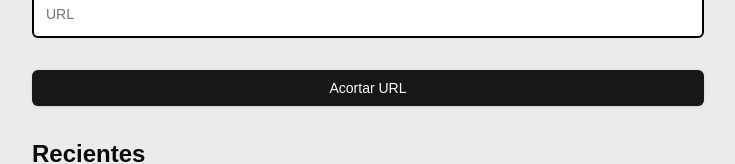
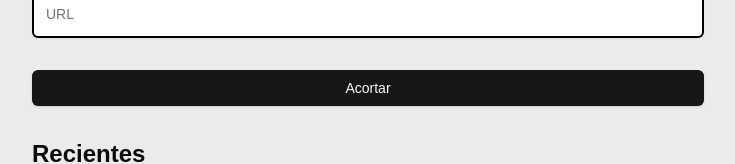
Before and after one commit to DiegoAA23/Acortador-URLs, a Next.js app: page / in a window 1280 px wide. Shown: the part 162-326 px from the top of the page, without its empty margins (272-1007 px from the left). Built offline with nearby package versions, Linux system fonts and the light colour scheme.

Commit message:
Corrección de Estilo

```diff
--- a/app/layout.tsx
+++ b/app/layout.tsx
@@ -25,7 +25,8 @@ export default function RootLayout({
 }>) {
   return (
     <html lang="en">
-      <body className={`${geistSans.variable} ${geistMono.variable} antialiased`}>
+      <body
+        className={`${geistSans.variable} ${geistMono.variable} antialiased`}>
         {children}
       </body>
     </html>
--- a/app/page.tsx
+++ b/app/page.tsx
@@ -4,7 +4,7 @@ export default function Home() {
   return (
     <main className="mx-auto max-w-2xl py-12 md:py-24">
       <div className="space-y-2 text-center items-center justify-center align-middle">
-        <h1 className="text-3xl md:text-4xl font-bold">Acortador de URLs</h1>
+        <h1 className="text-3xl md:text-4xl font-bold">Acortador de URLs </h1>
         <UrlContainer />
       </div>
     </main>
--- a/components/form.tsx
+++ b/components/form.tsx
@@ -23,7 +23,7 @@ export const UrlForm = () => {
           placeholder="URL"
           required
         />
-        <Button className="p-2 w-full">Acortar URL</Button>
+        <Button className="p-2 w-full">Acortar</Button>
       </div>
     </form>
   );
--- a/components/list.tsx
+++ b/components/list.tsx
@@ -6,7 +6,7 @@ import { CopyIcon, EyeIcon } from "lucide-react";
 export const UrlList = () => {
   return (
     <div className="my-8">
-      <h3 className="text-2xl font-bold my-2 text-left">Recientes</h3>
+      <h3 className="text-2xl font-bold my-2 text-left">Recientes </h3>
       <ul className="space-y-2">
         <li className="flex items-center gap-3 p-4 bg-white rounded justify-between border-2 border-black">
           <Link href="" className="text-blue-600" target="_blank">
```
